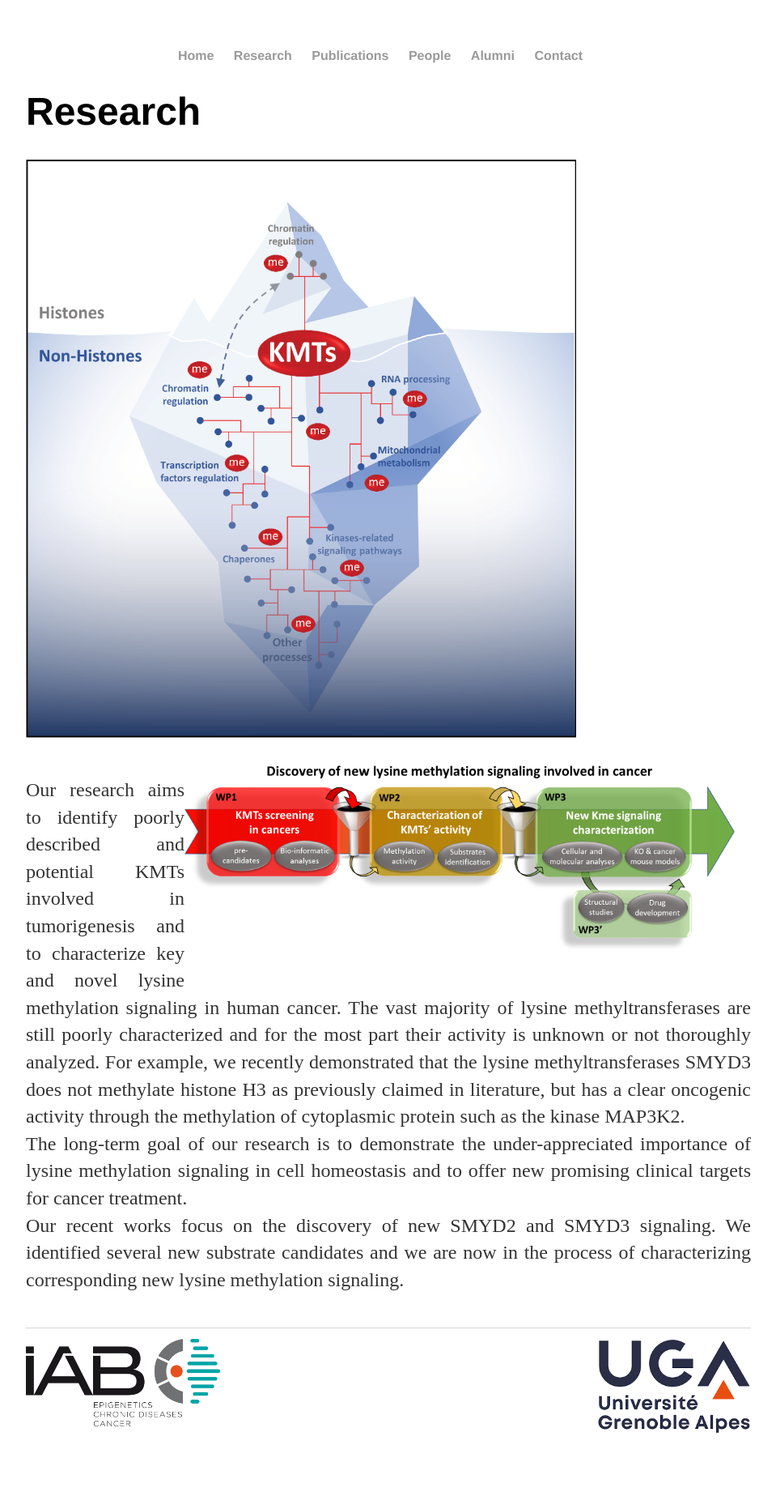
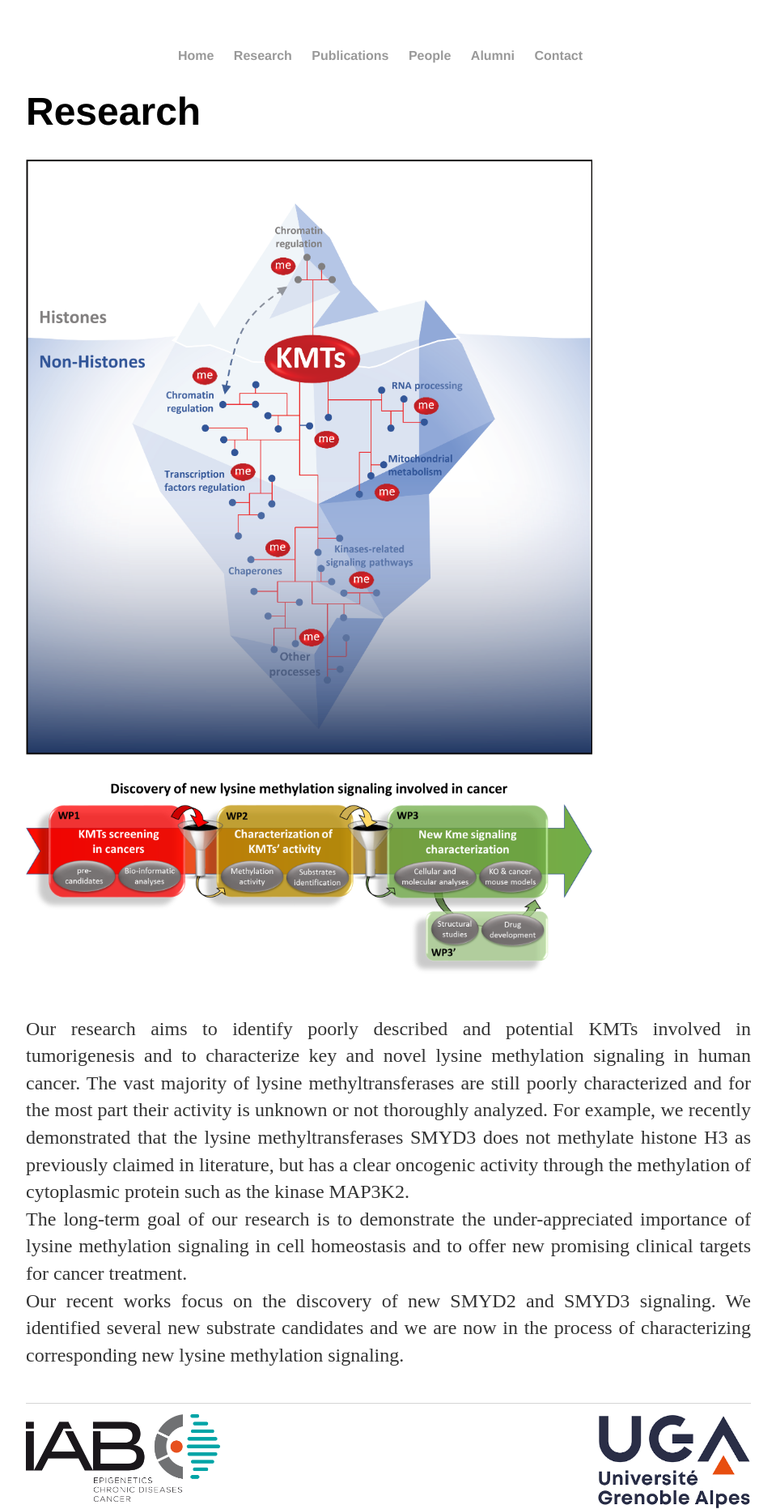
Before and after one commit to Reynoird-Lab/Reynoird-lab.github.io, a Jekyll site: the page built from Research/index.html, in a window 1280 px wide. Shown: the whole page at 81% size, without its empty margins (160-1119 px from the left). Built offline with Jekyll 4.4.1, drawn with Linux system fonts in a browser that asks for light colours; Markdown is read by kramdown in place of the engine named in the settings; before the commit the page ends 1770 px from its top, so only the background shows below that.

Commit message:
Update index.html

```diff
--- a/Research/index.html
+++ b/Research/index.html
@@ -4,7 +4,7 @@
 ---
 	<h1>{{ page.title }}</h1>
 
-<div><img src="https://reynoird-lab.github.io/Images/Lukinovic V graphical abstract CMYK_revision.png" title="Lysine Methylation Signaling" width="680" style="margin: 0px 20px 20px 0px;"/> <img src="https://reynoird-lab.github.io/Images/research.png" title="research" align="right" width="680" style="margin: 0px 20px 20px 0px;" br clear="left" /></div>
+<div><img src="https://reynoird-lab.github.io/Images/Lukinovic V graphical abstract CMYK_revision.png" title="Lysine Methylation Signaling" width="700" style="margin: 0px 20px 20px 0px;"/> <img src="https://reynoird-lab.github.io/Images/research.png" title="research" width="700" style="margin: 0px 20px 20px 0px;" br clear="left" /></div>
 <p align="justify">Our research aims to identify poorly described and potential KMTs involved in tumorigenesis and to characterize key and novel lysine methylation signaling in human cancer. The vast majority of lysine methyltransferases are still poorly characterized and for the most part their activity is unknown or not thoroughly analyzed. For example, we recently demonstrated that the lysine methyltransferases SMYD3 does not methylate histone H3 as previously claimed in literature, but has a clear oncogenic activity through the methylation of cytoplasmic protein such as the kinase MAP3K2.<br>
 The long-term goal of our research is to demonstrate the under-appreciated importance of lysine methylation signaling in cell homeostasis and to offer new promising clinical targets for cancer treatment.
 <br>Our recent works focus on the discovery of new SMYD2 and SMYD3 signaling. We identified several new substrate candidates and we are now in the process of characterizing corresponding new lysine methylation signaling.</p><br>
```
